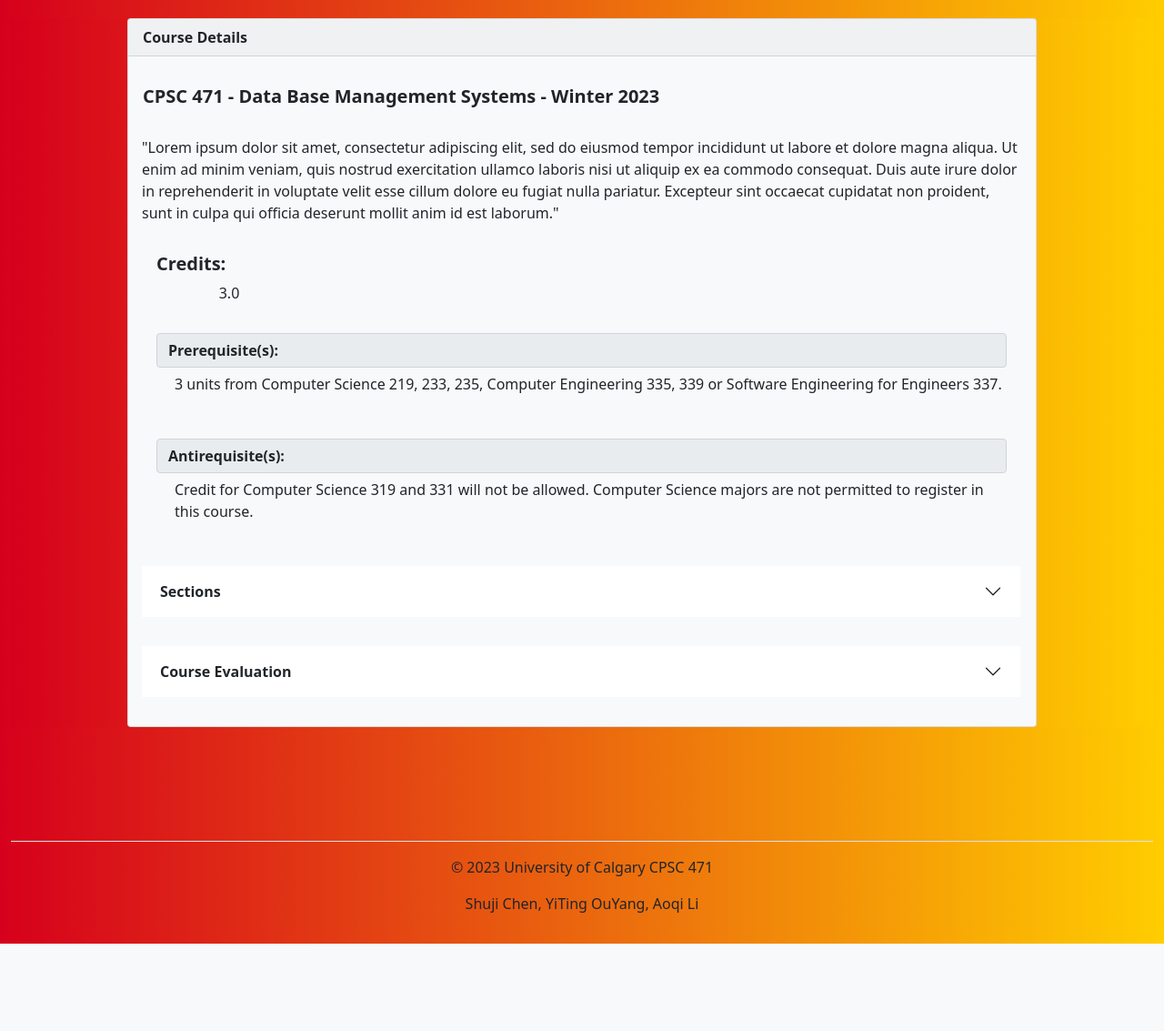
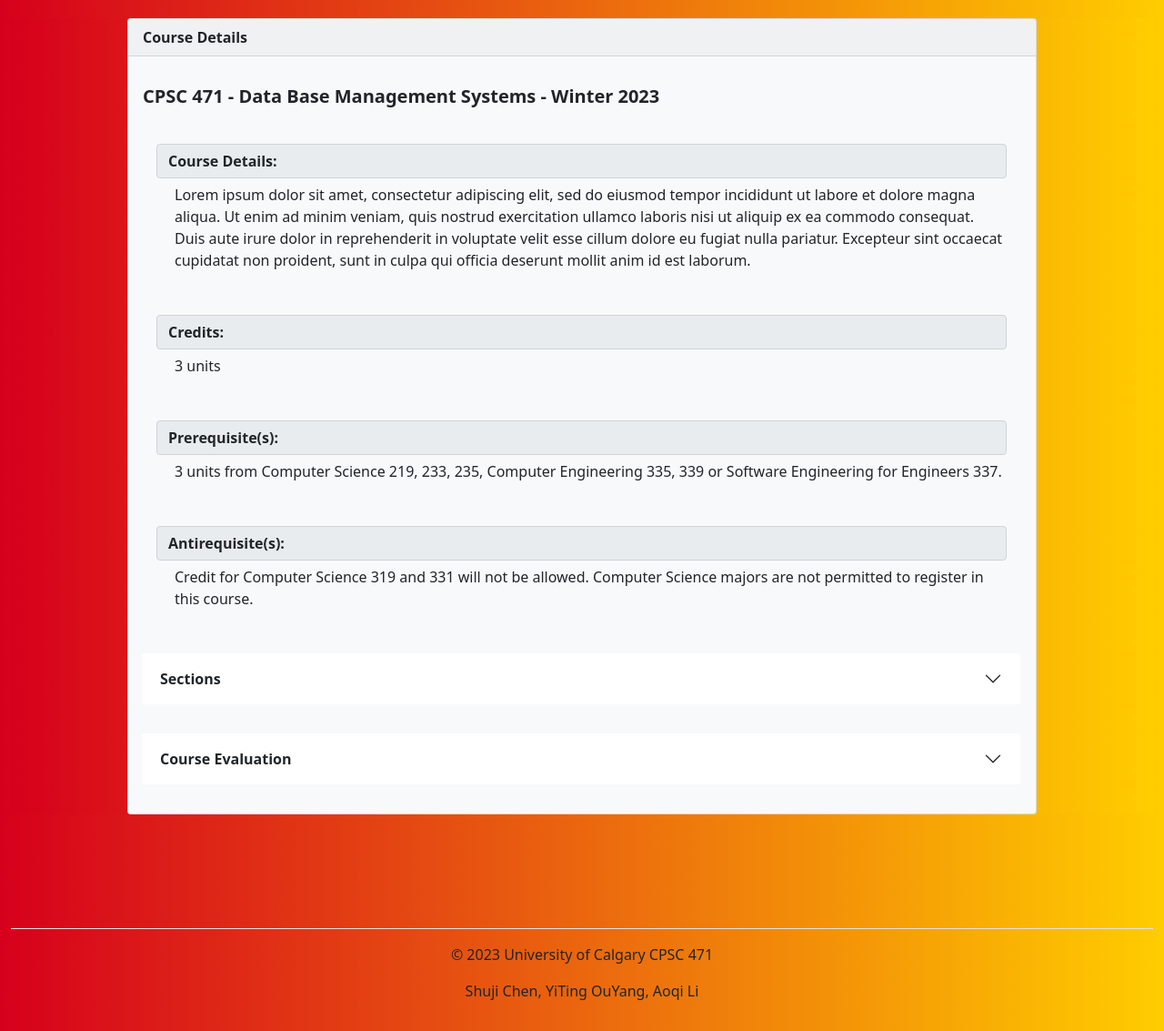
Before and after one commit to csj9703/University-Course-Management-Web-Application, a PHP site: page /courseDetailPage.php in a window 1280 px wide. Shown: the part 95-1228 px from the top of the page at 91% size. Before the commit the page ends 1132 px from the top, so only its background shows below. Run offline with PHP 8.4, Linux system fonts and the light colour scheme; the visitor is signed in with stand-in values (Sample User, id 1).

Commit message:
Update courseDetailBox.php

```diff
--- a/components/courseDetailBox.php
+++ b/components/courseDetailBox.php
@@ -8,13 +8,19 @@
                 <h5 class="card-title"><b>CPSC 471 - Data Base Management Systems - Winter 2023</b></h5>
             </div>
             <!-- Course Description -->
-            <div class="input-group mt-2 mb-3">
-                <p class="card-text bg-light">"Lorem ipsum dolor sit amet, consectetur adipiscing elit, sed do eiusmod tempor incididunt ut labore et dolore magna aliqua. Ut enim ad minim veniam, quis nostrud exercitation ullamco laboris nisi ut aliquip ex ea commodo consequat. Duis aute irure dolor in reprehenderit in voluptate velit esse cillum dolore eu fugiat nulla pariatur. Excepteur sint occaecat cupidatat non proident, sunt in culpa qui officia deserunt mollit anim id est laborum."</p>
+            <div class="card-body">
+                <span class="input-group-text"><b>Course Details:</b>&nbsp;</span>
+                <p class="card-body-text bg-light" style="padding-left: 20px;padding-top: 6px;">
+                Lorem ipsum dolor sit amet, consectetur adipiscing elit, sed do eiusmod tempor incididunt ut labore et dolore magna aliqua. Ut enim ad minim veniam, quis nostrud exercitation ullamco laboris nisi ut aliquip ex ea commodo consequat. Duis aute irure dolor in reprehenderit in voluptate velit esse cillum dolore eu fugiat nulla pariatur. Excepteur sint occaecat cupidatat non proident, sunt in culpa qui officia deserunt mollit anim id est laborum.
+                </p>
             </div>
+
             <!-- Course Credits -->
             <div class="card-body">
-                <h5 class="card-title"><b>Credits:</b> &nbsp;</h5>
-                <p class="card-text bg-light" style="width: 10em; text-align: center;">3.0</p>
+                <span class="input-group-text"><b>Credits:</b>&nbsp;</span>
+                <p class="card-body-text bg-light" style="padding-left: 20px;padding-top: 6px;">
+                    3 units
+                </p>
             </div>
             <!-- Prerequisites Info -->
             <div class="card-body">
```
